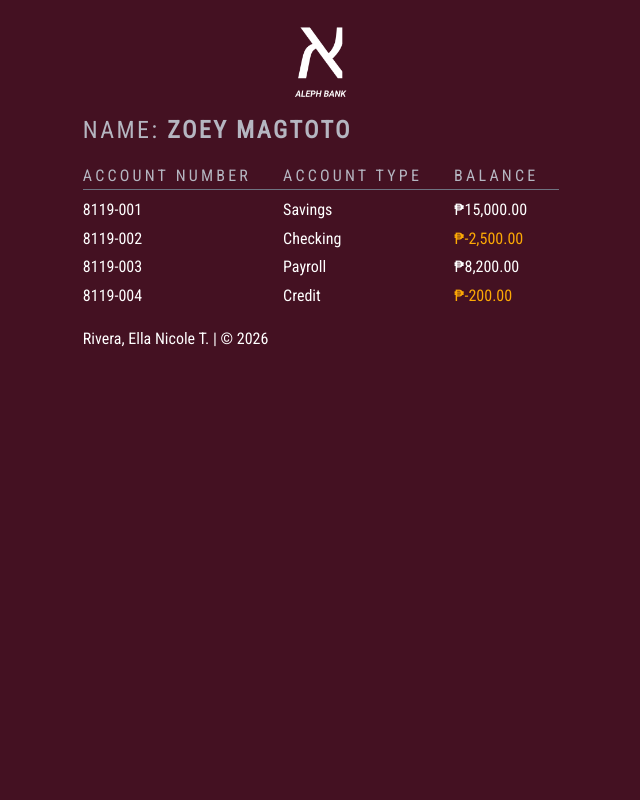
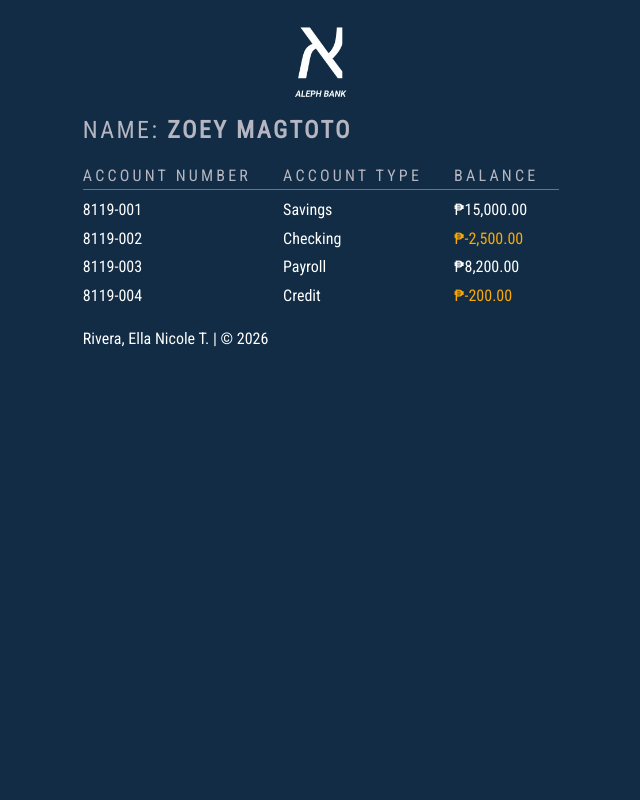
Before and after one commit to nicoooo-23/ObjectsBank, a PHP site: page /bank.php in a window 1280 px wide. Shown: the whole page, without its empty margins (319-959 px from the left). Run offline with PHP 8.4, Linux system fonts and the light colour scheme.

Commit message:
Change body background color from #441122 to #112c44

```diff
--- a/ObjectsBank/css/styles.css
+++ b/ObjectsBank/css/styles.css
@@ -5,7 +5,7 @@ html, body {
 }
 
 body {
-  background: #441122;
+  background: #112c44;
 	color: #fff;
   font-family: 'Roboto Condensed', sans-serif;
 }
```
